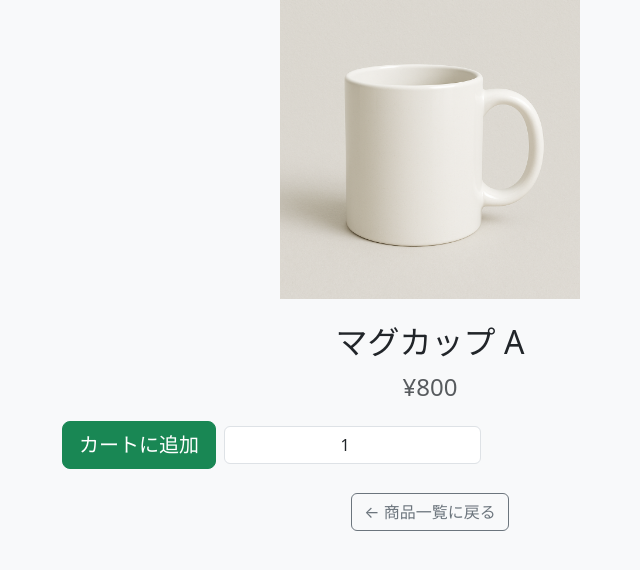
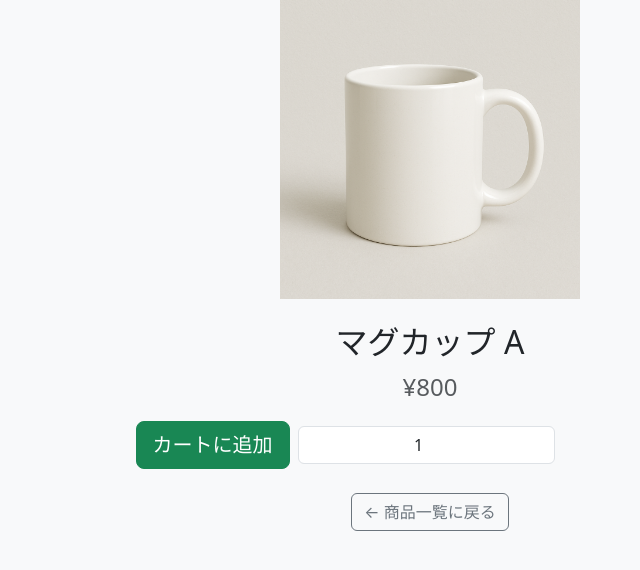
Before and after one commit to Tos0301/experiment-site, a Flask app: a page that uses templates/product.html in a window 1280 px wide. Shown: the part 49-619 px from the top of the page, without its empty margins (210-850 px from the left). Run offline with Flask 3, Linux system fonts and the light colour scheme.

Commit message:
Fix: button left, quantity right, form left-aligned

```diff
--- a/templates/product.html
+++ b/templates/product.html
@@ -71,10 +71,13 @@
                 <h2 class="text-center">{{ product.name }}</h2>
                 <p class="fs-4 text-muted text-center">¥{{ product.price }}</p>
 
-                <!-- ✅ 左にボタン、右に数量バー -->
-                <form onsubmit="addToCart(event, '{{ product.id }}')" class="d-flex mb-4 gap-2 justify-content-start align-items-center">
+                <!-- ✅ 左にボタン、右に数量バー。フォーム全体は左寄せ -->
+                <form onsubmit="addToCart(event, '{{ product.id }}')"
+                      class="d-flex mb-4 gap-2 align-items-center"
+                      style="margin-left: 10%; width: fit-content;">
                     <button type="submit" class="btn btn-success btn-lg">カートに追加</button>
-                    <input type="number" id="quantity" name="quantity" value="1" min="1" class="form-control w-auto text-center">
+                    <input type="number" id="quantity" name="quantity" value="1" min="1"
+                           class="form-control w-auto text-center">
                 </form>
 
                 <div class="text-center">
```
